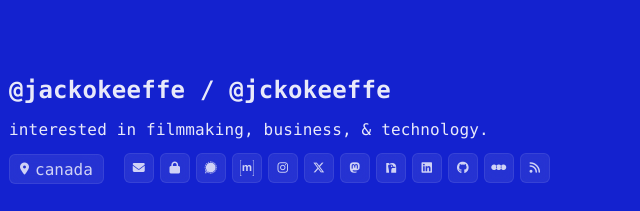
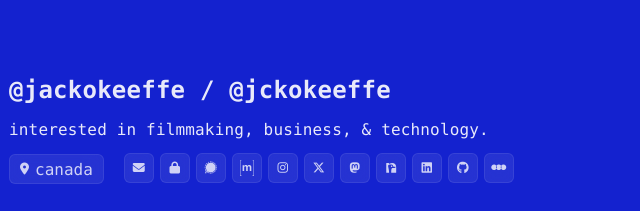
Before and after one commit to jackokeeffe/website, a website: page index.html in a window 1280 px wide. Shown: the top 211 px of the page, 331-971 px from the left. Drawn offline with Linux system fonts and the light colour scheme; no server answers.

Commit message:
Temporarily removed RSS feed

```diff
--- a/index.html
+++ b/index.html
@@ -75,7 +75,7 @@
                     <a href="https://linkedin.com/in/jckokeeffe/" class="social-icon" target="_blank"><i class="fab fa-linkedin"></i></a>
                     <a href="https://github.com/jackokeeffe" class="social-icon" target="_blank"><i class="fab fa-github"></i></a>
                     <a href="https://letterboxd.com/jackokeeffe" class="social-icon" target="_blank"><i class="fa-brands fa-letterboxd"></i></a>
-                    <a href="rss.xml" class="social-icon" title="RSS Feed"><i class="fas fa-rss"></i></a>
+                    <!--<a href="rss.xml" class="social-icon" title="RSS Feed"><i class="fas fa-rss"></i></a>-->
                 </div>
             </div>
 
```
